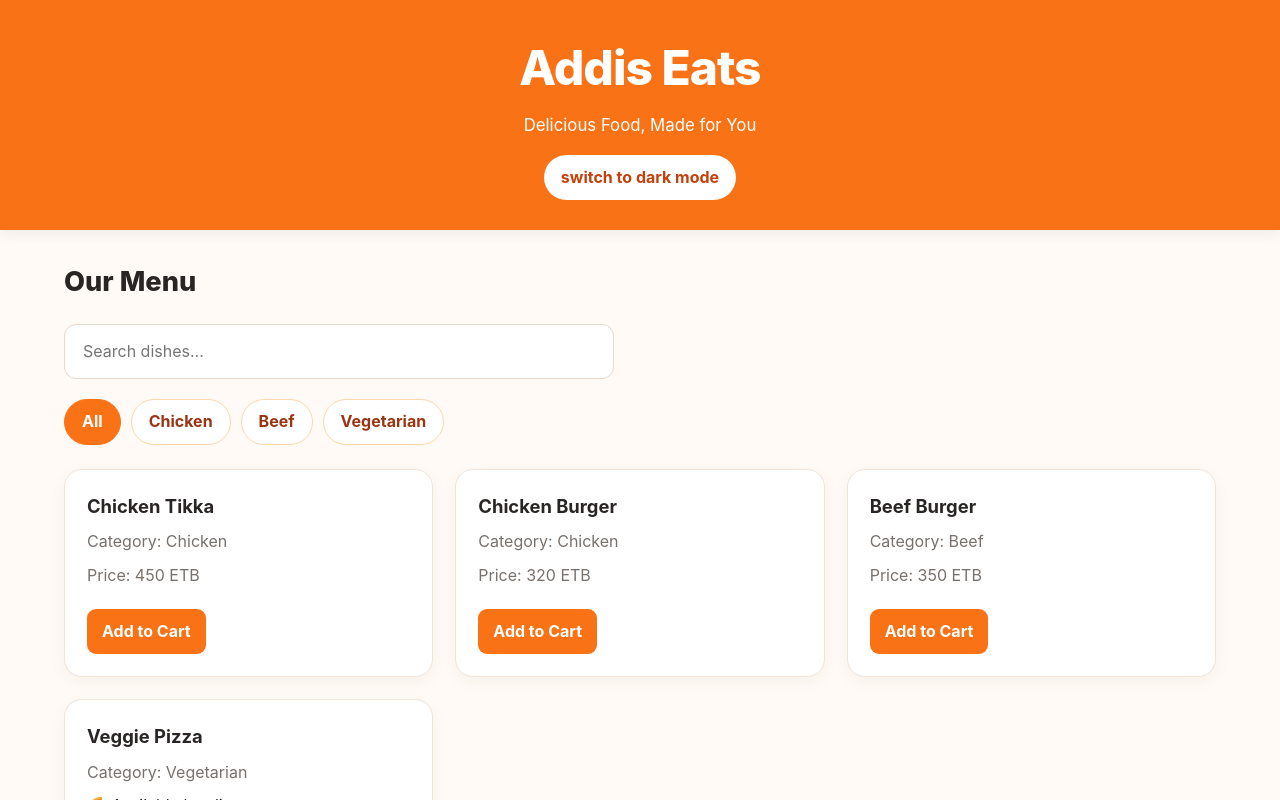
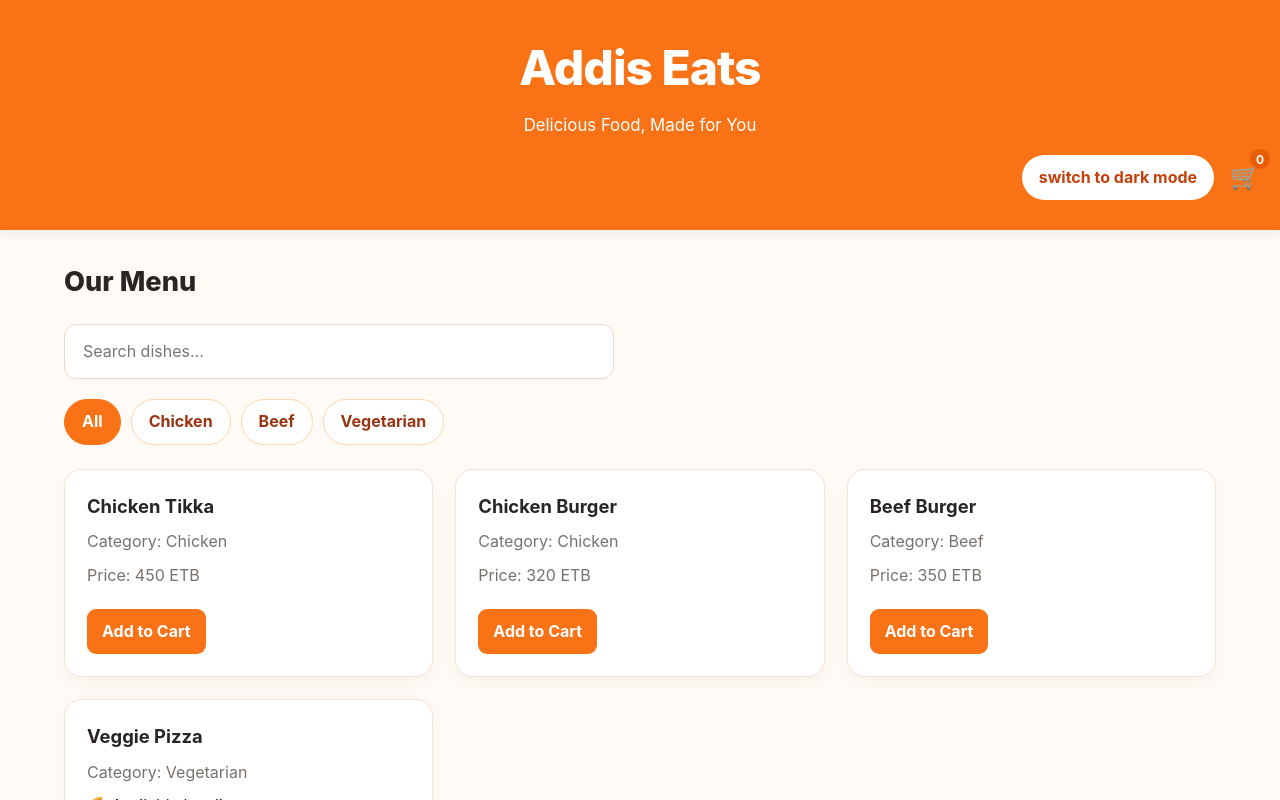
Before and after one commit to MohammedAli-1/IBT-Mern-stack, a React (Vite) app in the folder module-03-react-nextjs/days/day01/addis_eats/: page / in a window 1280 px wide. Shown: the top 800 px of the page. Built offline with nearby package versions, Linux system fonts and the light colour scheme.

Commit message:
feat: add dynamic cart badge to header

```diff
--- a/module-03-react-nextjs/days/day01/addis_eats/src/App.jsx
+++ b/module-03-react-nextjs/days/day01/addis_eats/src/App.jsx
@@ -17,6 +17,7 @@ function App() {
     (sum, item) => item.price * item.quantity + sum,
     0,
   );
+  const cartCount = cart.reduce((sum, item) => sum + item.quantity, 0);
 
   const handleAddToCart = useCallback(
     (item) => {
@@ -56,7 +57,7 @@ function App() {
     <ThemeProvider>
       <ThemedApp>
         <main>
-          <Header />
+          <Header cartCount={cartCount} />
           <MenuSection
             menu={menu}
             category={category}
--- a/module-03-react-nextjs/days/day01/addis_eats/src/component/Header.jsx
+++ b/module-03-react-nextjs/days/day01/addis_eats/src/component/Header.jsx
@@ -1,11 +1,16 @@
 import ThemeToggle from "./ThemeToggle";
-
-function Header() {
+function Header({ cartCount }) {
   return (
     <header>
       <h1>Addis Eats</h1>
       <p>Delicious Food, Made for You</p>
-      <ThemeToggle />
+      <div className="header-actions">
+        <ThemeToggle />
+        <div className="cart-badge">
+          🛒
+          <span>{cartCount}</span>
+        </div>
+      </div>
     </header>
   );
 }
--- a/module-03-react-nextjs/days/day01/addis_eats/src/index.css
+++ b/module-03-react-nextjs/days/day01/addis_eats/src/index.css
@@ -293,3 +293,35 @@ main.dark .category-btn.active {
   background: #f97316;
   color: white;
 }
+.header-actions {
+  display: flex;
+  align-items: center;
+  gap: 16px;
+  justify-content: end;
+}
+
+.cart-badge {
+  position: relative;
+  display: inline-flex;
+  align-items: center;
+  justify-content: center;
+  font-size: 24px;
+  cursor: pointer;
+}
+
+.cart-badge span {
+  position: absolute;
+  top: -9px;
+  right: -10px;
+  min-width: 20px;
+  height: 20px;
+  padding: 0 5px;
+  display: flex;
+  align-items: center;
+  justify-content: center;
+  border-radius: 50%;
+  background-color: #e85d04;
+  color: white;
+  font-size: 12px;
+  font-weight: bold;
+}
```
